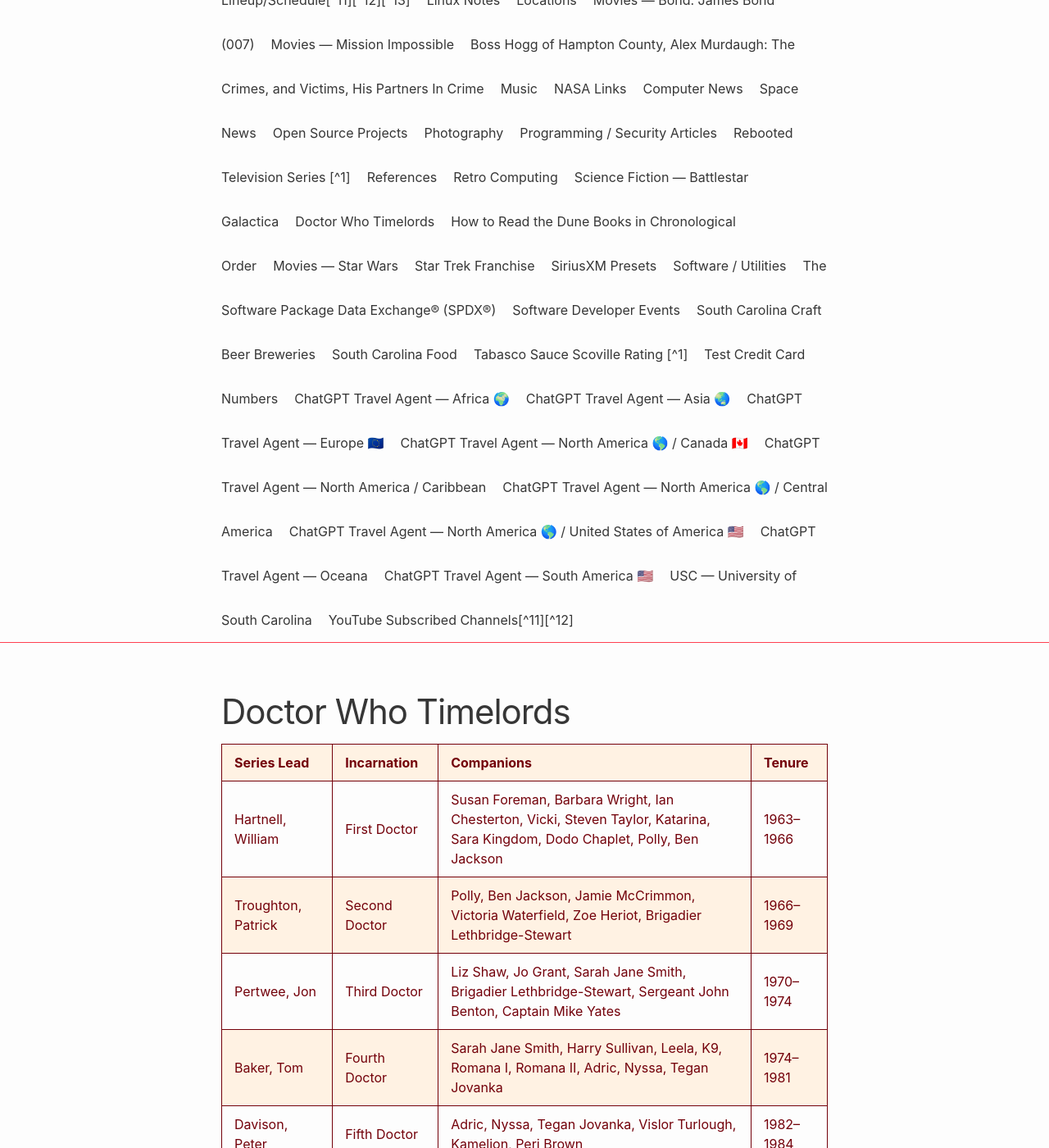
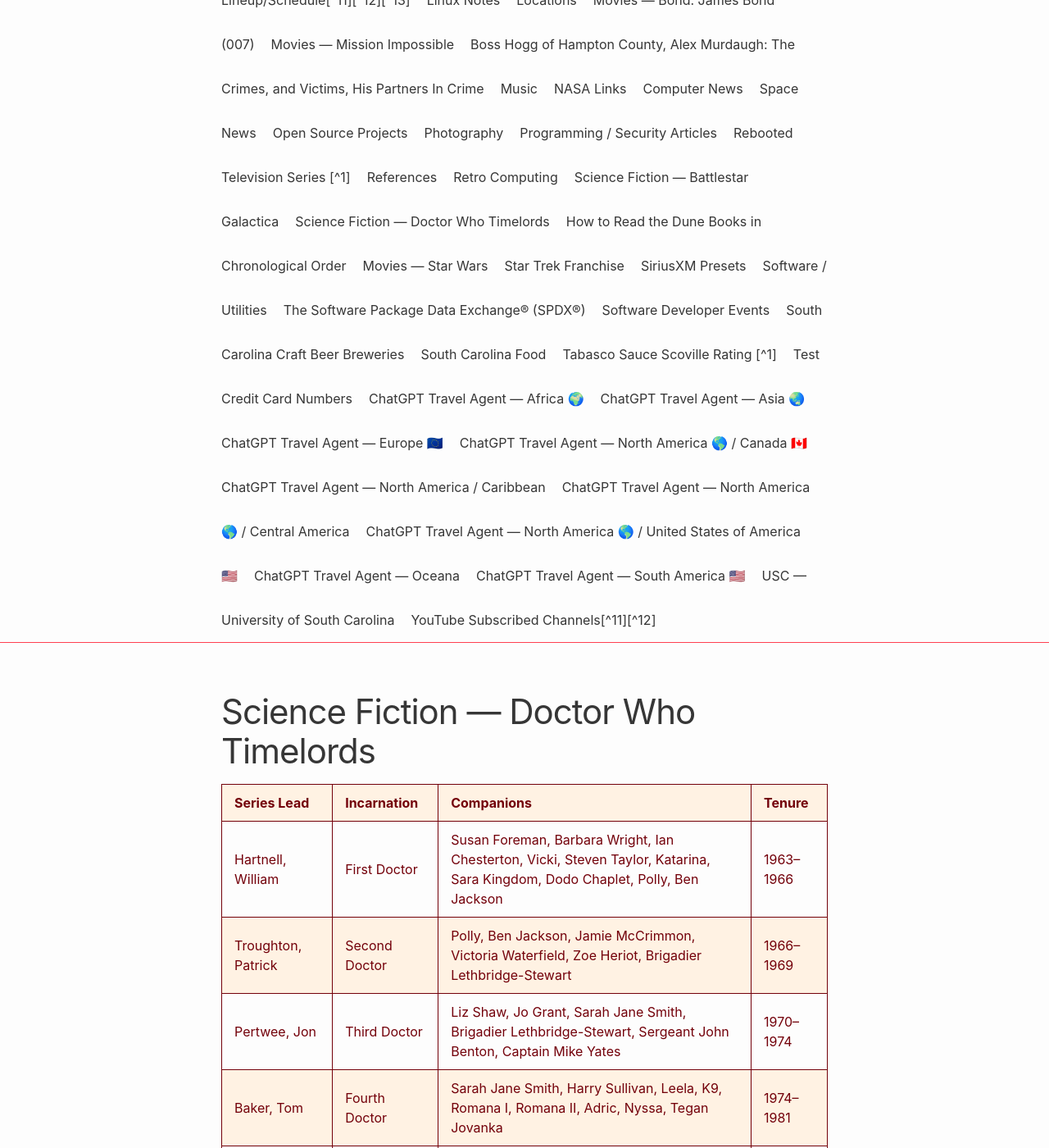
Before and after one commit to RalphHightower/RalphHightower, a Jekyll site: the page built from ScienceFiction/DoctorWho.md, in a window 1280 px wide and 1400 px high, scrolled down 464 px. Shown: the whole window at 82% size. Built offline with Jekyll 4.4.1, drawn with Linux system fonts in a browser that asks for light colours; our own code applies the rules of GitHub Pages for plain Markdown files.

Commit message:
[docs](doc): change H1

```diff
--- a/ScienceFiction/DoctorWho.md
+++ b/ScienceFiction/DoctorWho.md
@@ -1,4 +1,4 @@
-# Doctor Who Timelords
+# Science Fiction — Doctor Who Timelords
 
 | Series Lead | Incarnation | Companions | Tenure |
 |-------------|-------------|------------|--------|
```
